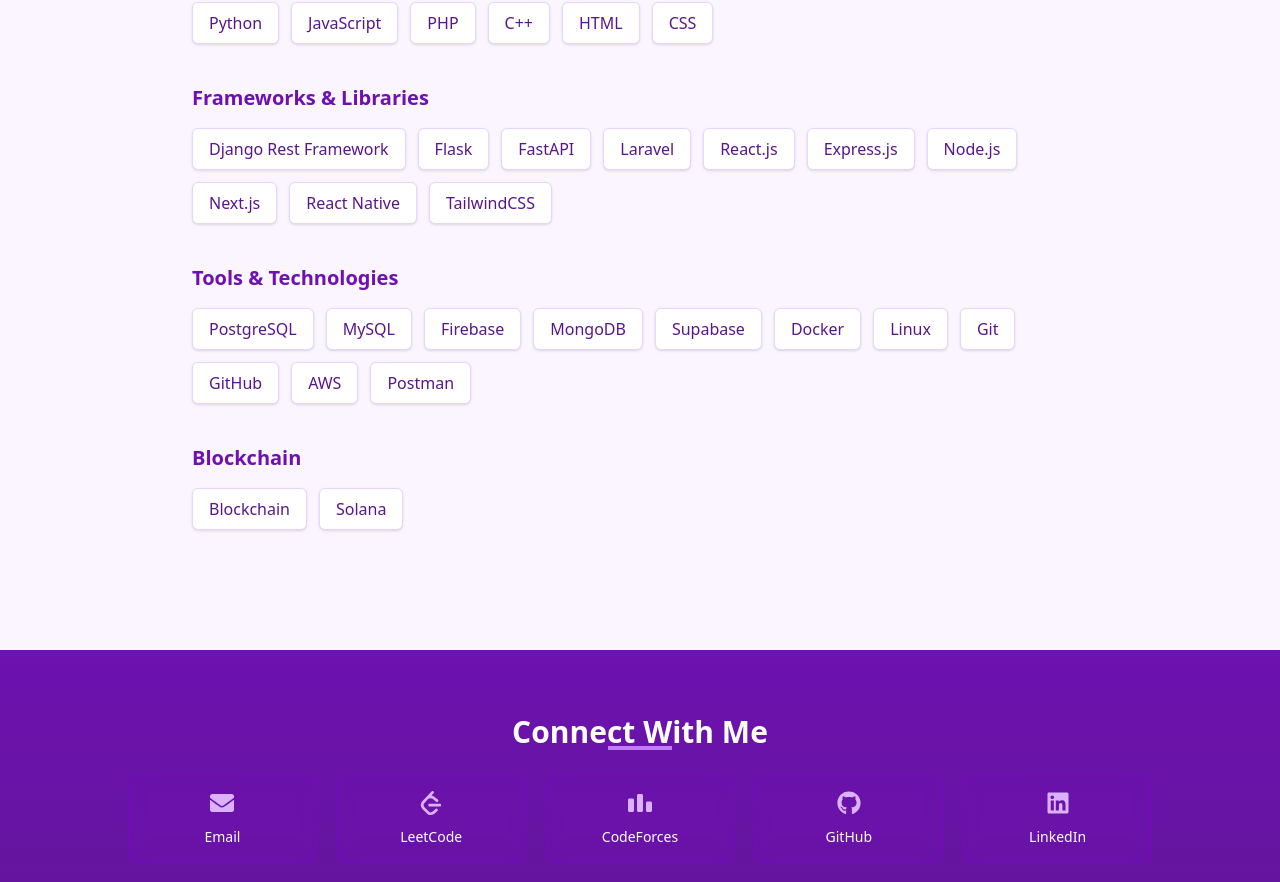
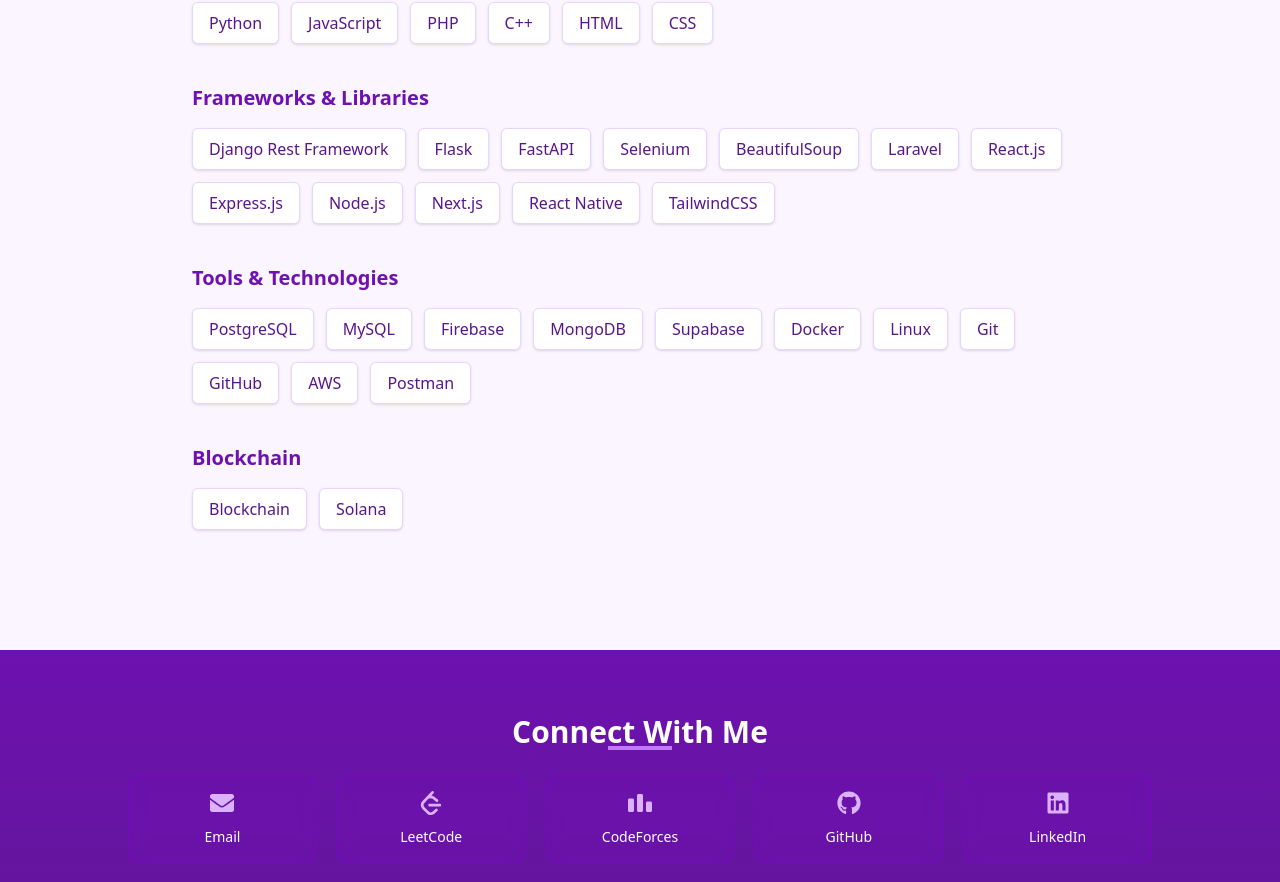
Before and after one commit to irohanrajput/portfolio-website, a React (Vite) app: page / in a window 1280 px wide. Shown: the part 4634-5516 px from the top of the page. Built offline with nearby package versions, Linux system fonts and the light colour scheme.

Commit message:
updated skills

```diff
--- a/src/components/Skills.jsx
+++ b/src/components/Skills.jsx
@@ -12,7 +12,7 @@
     },
     {
       title: "Frameworks & Libraries",
-      skills: ["Django Rest Framework", "Flask", "FastAPI", "Laravel", "React.js", "Express.js", "Node.js", "Next.js", "React Native", "TailwindCSS"]
+      skills: ["Django Rest Framework", "Flask", "FastAPI","Selenium", "BeautifulSoup", "Laravel", "React.js", "Express.js", "Node.js", "Next.js", "React Native", "TailwindCSS"]
     },
     {
       title: "Tools & Technologies",
```
